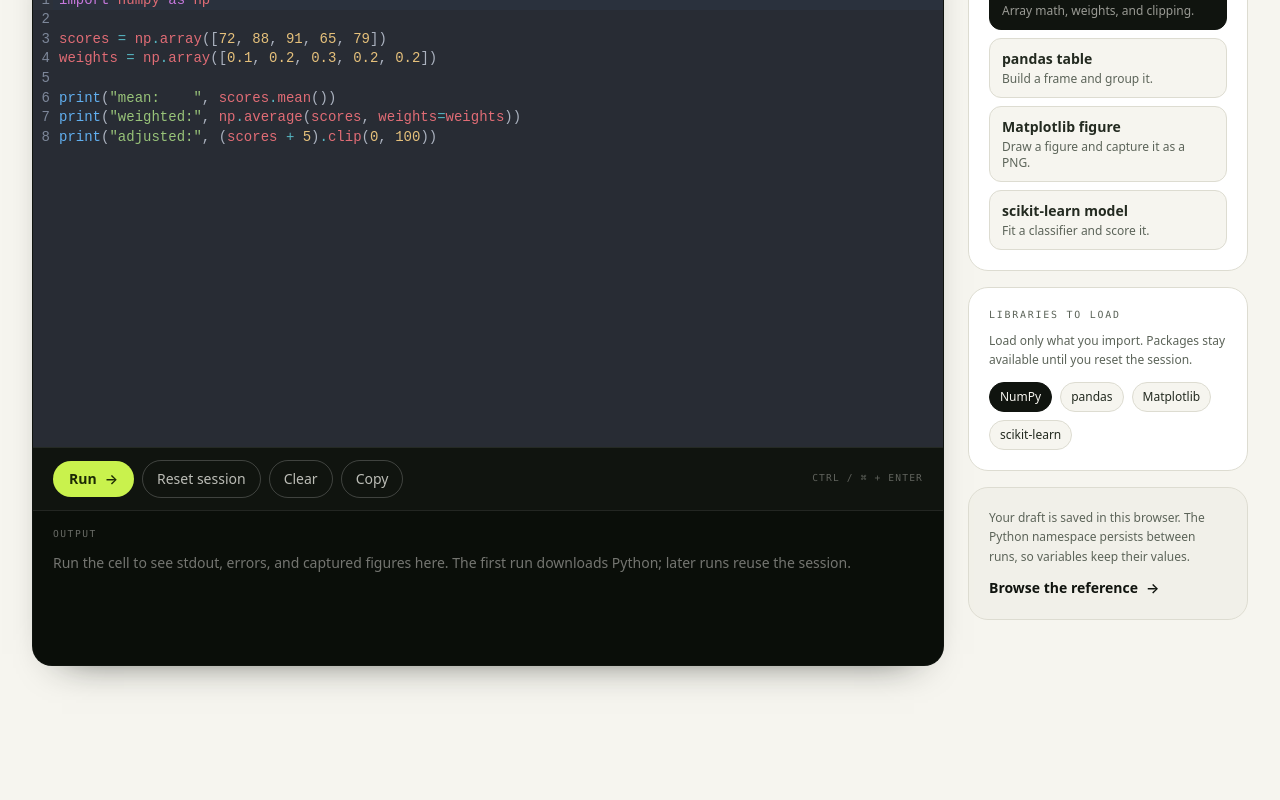
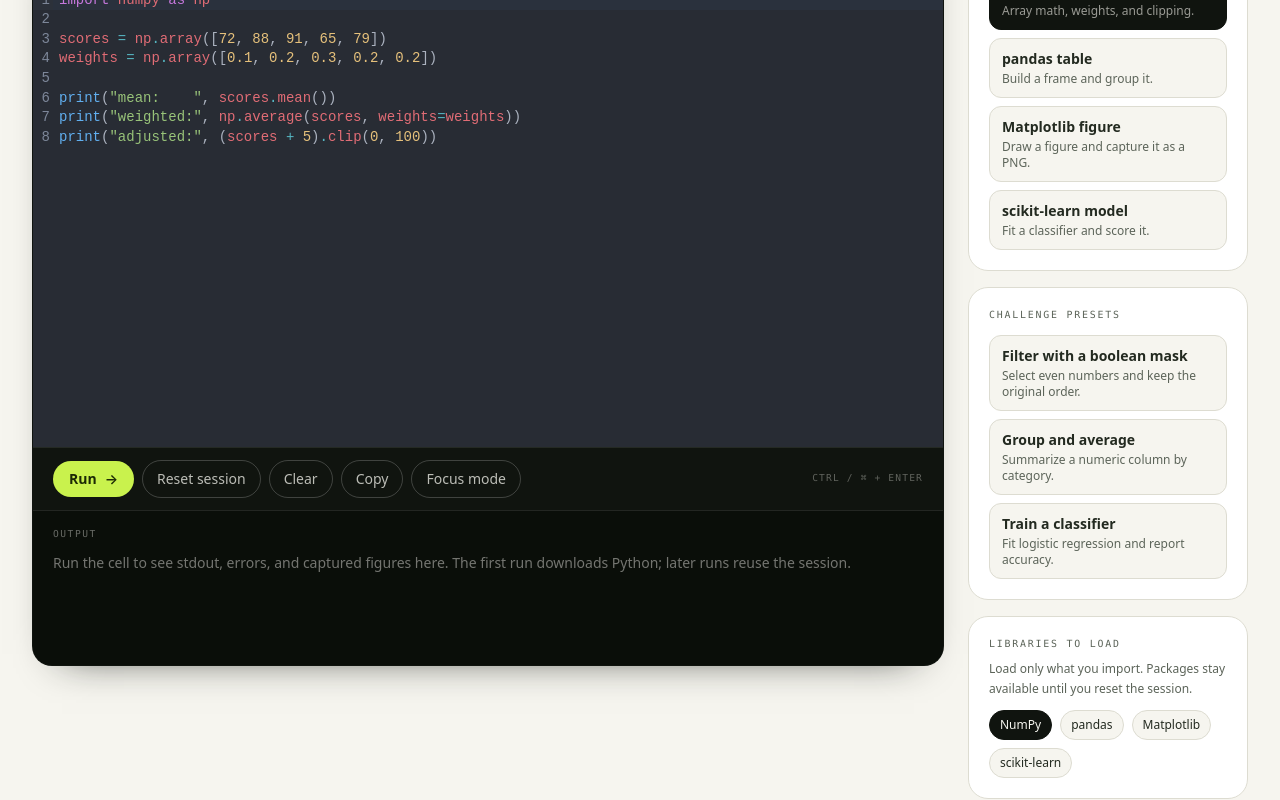
Before and after one commit to mohdarshadd/LearnPY, a Next.js app: page /playground in a window 1280 px wide. Shown: the part 564-1364 px from the top of the page. Built offline with nearby package versions, Linux system fonts and the light colour scheme; no server answers.

Commit message:
feat: add playground challenge presets and focus mode

```diff
--- a/components/playground.tsx
+++ b/components/playground.tsx
@@ -5,6 +5,7 @@ import { useCallback, useEffect, useRef, useState } from "react";
 import { PythonEditor } from "@/components/python-editor";
 import { RunnerOutput } from "@/components/runner-output";
 import { cn } from "@/lib/cn";
+import { practiceChallenges } from "@/content/practice/challenges";
 import { takePracticeHandoff } from "@/lib/practice/handoff";
 import type { PyodideRunner as PyodideRunnerClient } from "@/lib/pyodide/client";
 import type {
@@ -97,6 +98,16 @@ const packageOptions = [
   { id: "sklearn", label: "scikit-learn" },
 ];
 
+const presetIds = [
+  "numpy-even-mask",
+  "pandas-groupby-mean",
+  "sklearn-classify",
+];
+
+const practicePresets = practiceChallenges.filter((challenge) =>
+  presetIds.includes(challenge.id),
+);
+
 const STORAGE_KEY = "learnpy-playground-v1";
 const knownPackages = new Set(packageOptions.map((option) => option.id));
 
@@ -156,6 +167,7 @@ export function Playground() {
   const [copied, setCopied] = useState(false);
   const [hydrated, setHydrated] = useState(false);
   const [handoffTitle, setHandoffTitle] = useState<string | null>(null);
+  const [focusMode, setFocusMode] = useState(false);
 
   const runnerRef = useRef<PyodideRunnerClient | null>(null);
   const runnerPromiseRef = useRef<Promise<PyodideRunnerClient> | null>(null);
@@ -336,6 +348,20 @@ export function Playground() {
     setCopied(false);
   };
 
+  const handlePreset = (preset: (typeof practicePresets)[number]) => {
+    if (busyRef.current) {
+      return;
+    }
+
+    setSource(preset.starterCode);
+    setPackages(preset.packages);
+    setActiveExample(null);
+    setHandoffTitle(preset.title);
+    setResult(null);
+    setBootError(null);
+    setCopied(false);
+  };
+
   const handleClear = () => {
     if (busyRef.current) {
       return;
@@ -380,7 +406,14 @@ export function Playground() {
 
   return (
     <div className="mx-auto w-full max-w-7xl px-5 py-10 sm:px-8 sm:py-14">
-      <div className="grid gap-6 lg:grid-cols-[minmax(0,1fr)_280px] lg:items-start">
+      <div
+        className={cn(
+          "grid gap-6 lg:items-start",
+          focusMode
+            ? "mx-auto max-w-5xl"
+            : "lg:grid-cols-[minmax(0,1fr)_280px]",
+        )}
+      >
         <section
           aria-label="Python playground"
           className="overflow-hidden rounded-[1.25rem] border border-ink/20 bg-ink text-paper shadow-[0_18px_40px_-30px_rgba(16,20,15,0.9)]"
@@ -469,6 +502,19 @@ export function Playground() {
             >
               {copied ? "Copied" : "Copy"}
             </button>
+            <button
+              aria-pressed={focusMode}
+              className={cn(
+                "rounded-full border px-3.5 py-2 text-sm font-medium transition-colors",
+                focusMode
+                  ? "border-acid/50 bg-acid/10 text-acid"
+                  : "border-white/20 text-paper/75 hover:border-white/35 hover:text-paper",
+              )}
+              onClick={() => setFocusMode((active) => !active)}
+              type="button"
+            >
+              {focusMode ? "Exit focus" : "Focus mode"}
+            </button>
             <p className="ml-auto hidden font-mono text-[0.6rem] uppercase tracking-[0.12em] text-paper/35 sm:block">
               Ctrl / &#8984; + Enter
             </p>
@@ -513,6 +559,7 @@ export function Playground() {
           </div>
         </section>
 
+        {!focusMode ? (
         <aside className="space-y-4 lg:sticky lg:top-24">
           <section
             aria-labelledby="playground-examples"
@@ -550,6 +597,34 @@ export function Playground() {
                     )}
                   >
                     {example.blurb}
+                  </span>
+                </button>
+              ))}
+            </div>
+          </section>
+
+          <section
+            aria-labelledby="playground-presets"
+            className="rounded-[1.25rem] border border-line bg-surface p-5"
+          >
+            <h2
+              className="font-mono text-[0.62rem] uppercase tracking-[0.18em] text-muted"
+              id="playground-presets"
+            >
+              Challenge presets
+            </h2>
+            <div className="mt-3 space-y-2">
+              {practicePresets.map((preset) => (
+                <button
+                  className="w-full rounded-xl border border-line bg-paper px-3 py-2.5 text-left text-sm font-semibold text-ink-soft transition-colors hover:border-ink/30 hover:text-ink"
+                  disabled={busy}
+                  key={preset.id}
+                  onClick={() => handlePreset(preset)}
+                  type="button"
+                >
+                  {preset.title}
+                  <span className="mt-0.5 block text-xs font-normal text-muted">
+                    {preset.summary}
                   </span>
                 </button>
               ))}
@@ -607,6 +682,7 @@ export function Playground() {
             </Link>
           </section>
         </aside>
+        ) : null}
       </div>
     </div>
   );
```
